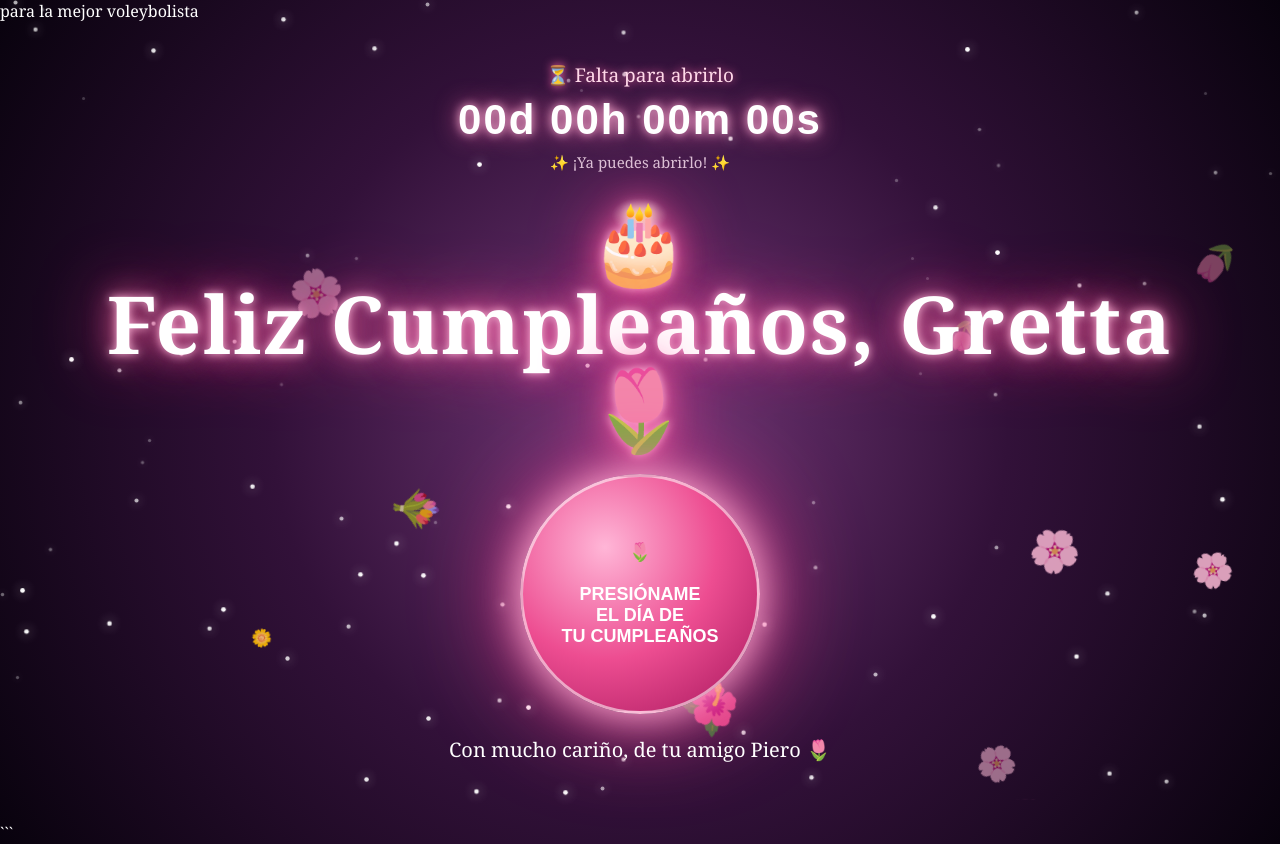
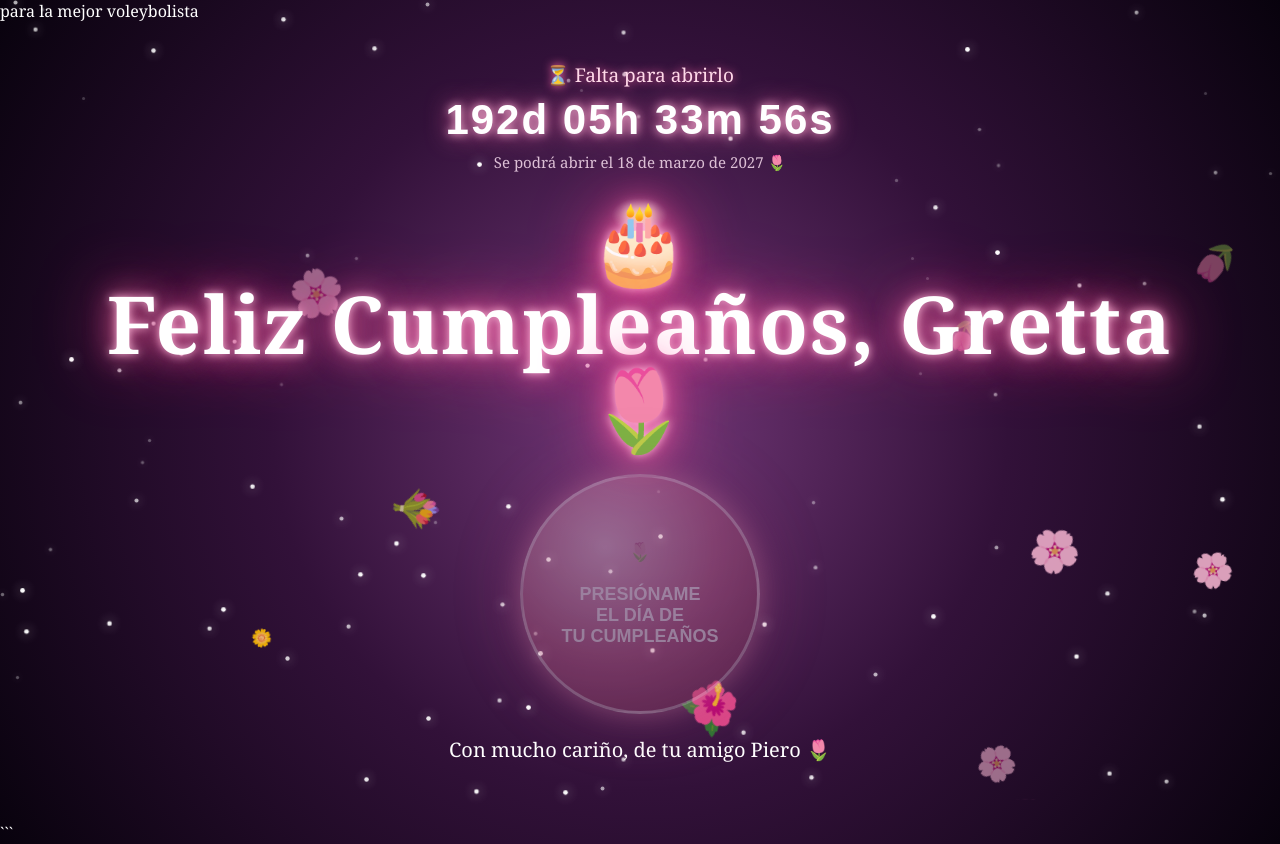
Before and after one commit to PieroCS0/happy-birthday, a plain HTML site: page index.html in a window 1280 px wide. Drawn offline with Linux system fonts and the light colour scheme.

Commit message:
Update index.html

```diff
--- a/index.html
+++ b/index.html
@@ -1701,7 +1701,7 @@ setInterval(
 
 const fechaObjetivo =
 
-    new Date("2026-09-06T00:00:00-05:00").getTime();
+    new Date("2027-03-18T00:00:00-05:00").getTime();
 
 
 const botonPrincipal =
```
